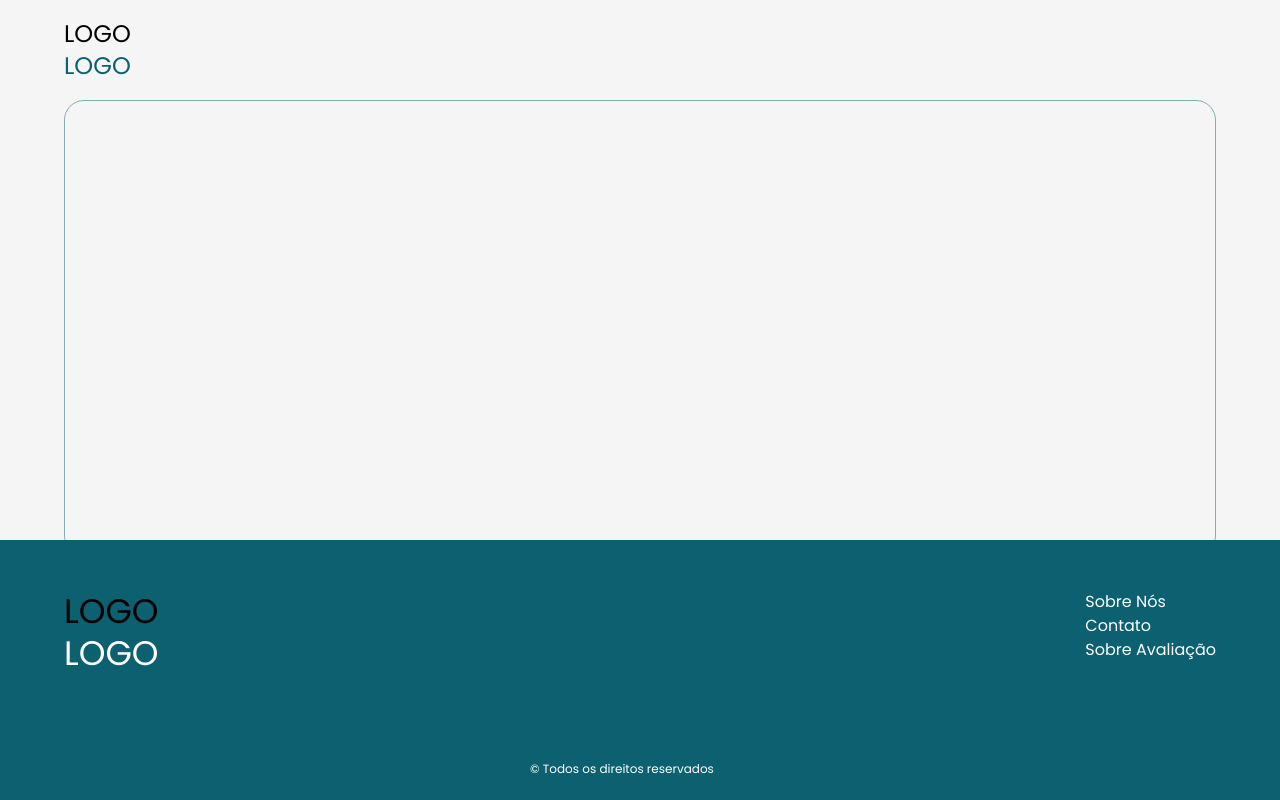
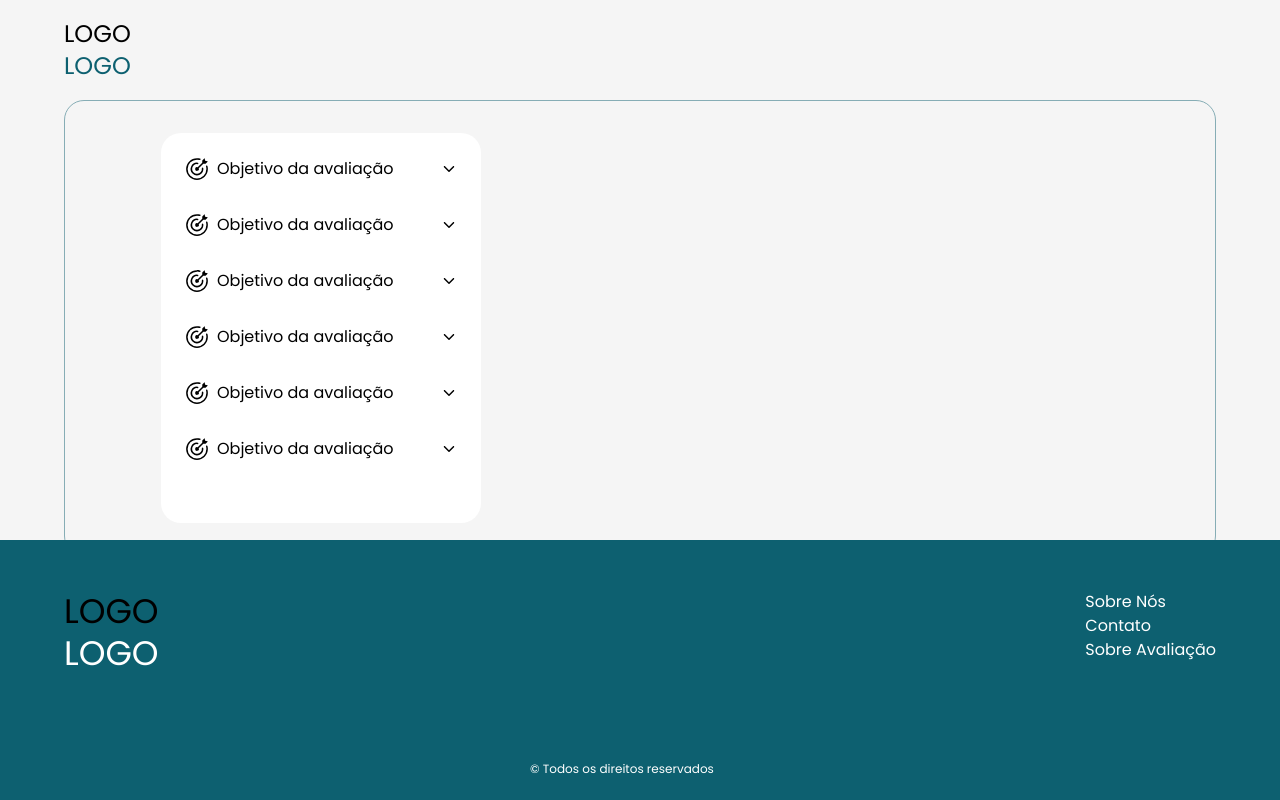
Before and after one commit to AnaaUdesc/TCC, a React (Vite) app: page / in a window 1280 px wide. Built offline with nearby package versions, Linux system fonts and the light colour scheme.

Commit message:
menu e menu itens

```diff
--- /dev/null
+++ b/src/Componentes/ItemMenu.tsx
@@ -0,0 +1,44 @@
+import { Box, Collapse, Typography } from "@mui/material";
+import React, { useState } from "react";
+import { IoIosArrowDown } from "react-icons/io";
+import { IoIosArrowUp } from "react-icons/io";
+
+interface ItemMenuProps {
+  name: string;
+  icon: React.ReactNode;
+  children: React.ReactNode;
+}
+
+export default function ItemMenu({ name, icon, children }: ItemMenuProps) {
+  const [open, setOpen] = useState(false);
+
+  function setCollapse() {
+    setOpen(!open);
+  }
+
+  return (
+    <>
+      <Box
+        onClick={setCollapse}
+        sx={{
+          ":hover": {
+            backgroundColor: "background.default",
+          },
+          cursor: "pointer",
+          display: "flex",
+          borderRadius: 2,
+          alignItems: "center",
+          justifyContent: "space-between",
+          padding: 2,
+        }}
+      >
+        <Box sx={{ display: "flex", gap: 1 }}>
+          {icon}
+          <Typography>{name}</Typography>
+        </Box>
+        {open ? <IoIosArrowUp /> : <IoIosArrowDown />}
+      </Box>
+      <Collapse in={open}>{children}</Collapse>
+    </>
+  );
+}
--- a/src/Componentes/Menu.tsx
+++ b/src/Componentes/Menu.tsx
@@ -0,0 +1,85 @@
+import { Box, SvgIcon, Checkbox } from "@mui/material";
+import ItemMenu from "./ItemMenu";
+
+import { GoGoal } from "react-icons/go";
+
+export default function Menu() {
+  return (
+    <Box
+      sx={{
+        backgroundColor: "#ffffff",
+        borderRadius: 2,
+        flexGrow: 1,
+        width: 320,
+        padding: 1,
+      }}
+    >
+      <ItemMenu
+        icon={
+          <SvgIcon>
+            <GoGoal />
+          </SvgIcon>
+        }
+        name="Objetivo da avaliação"
+      >
+        <Checkbox />
+        <Checkbox />
+      </ItemMenu>
+      <ItemMenu
+        icon={
+          <SvgIcon>
+            <GoGoal />
+          </SvgIcon>
+        }
+        name="Objetivo da avaliação"
+      >
+        <Checkbox />
+        <Checkbox />
+      </ItemMenu>
+      <ItemMenu
+        icon={
+          <SvgIcon>
+            <GoGoal />
+          </SvgIcon>
+        }
+        name="Objetivo da avaliação"
+      >
+        <Checkbox />
+        <Checkbox />
+      </ItemMenu>
+      <ItemMenu
+        icon={
+          <SvgIcon>
+            <GoGoal />
+          </SvgIcon>
+        }
+        name="Objetivo da avaliação"
+      >
+        <Checkbox />
+        <Checkbox />
+      </ItemMenu>
+      <ItemMenu
+        icon={
+          <SvgIcon>
+            <GoGoal />
+          </SvgIcon>
+        }
+        name="Objetivo da avaliação"
+      >
+        <Checkbox />
+        <Checkbox />
+      </ItemMenu>
+      <ItemMenu
+        icon={
+          <SvgIcon>
+            <GoGoal />
+          </SvgIcon>
+        }
+        name="Objetivo da avaliação"
+      >
+        <Checkbox />
+        <Checkbox />
+      </ItemMenu>
+    </Box>
+  );
+}
--- a/src/Pages/Home.tsx
+++ b/src/Pages/Home.tsx
@@ -1,6 +1,7 @@
 import { Box, Container } from "@mui/material";
 import Header from "../Componentes/header";
 import Footer from "../Componentes/Footer";
+import Menu from "../Componentes/Menu";
 
 export default function HomePage() {
   return (
@@ -26,8 +27,14 @@ export default function HomePage() {
             borderColor: "#86ADB5",
             flexGrow: 1,
             marginBottom: -2,
+            display: "flex", // Para que o conteúdo dentro seja flexível
+            flexDirection: "column",
+            paddingX: 12,
+            paddingY: 4,
           }}
-        ></Box>
+        >
+          <Menu />
+        </Box>
       </Container>
       <Footer />
     </Box>
```
